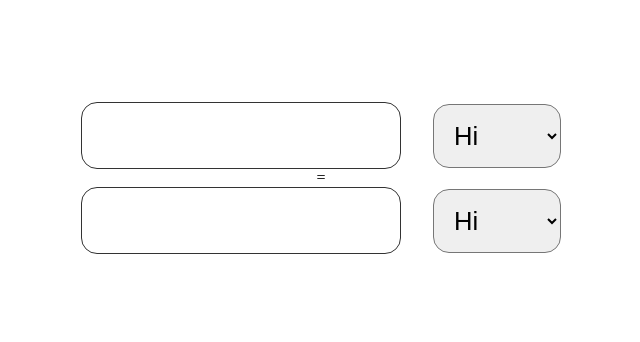
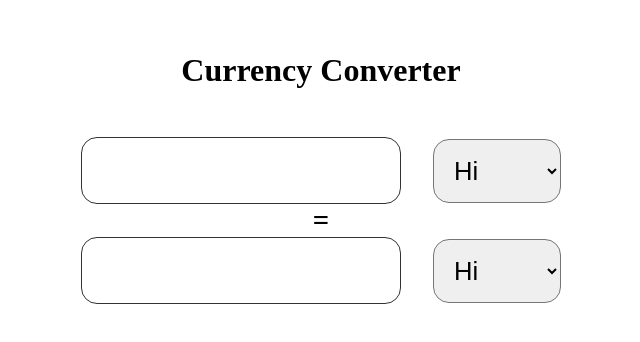
Before and after one commit to CharlesIvia/currency-converter, a React (Create React App) app: page / in a window 1280 px wide. Shown: the part 222-564 px from the top of the page, without its empty margins (319-959 px from the left). Built offline with nearby package versions, Linux system fonts and the light colour scheme.

Commit message:
Updated markup

```diff
--- a/src/App.js
+++ b/src/App.js
@@ -5,8 +5,9 @@ import CurrencyRow from "./components/CurrencyRow";
 function App() {
   return (
     <div className="App">
+      <h1>Currency Converter</h1>
       <CurrencyRow />
-      <div>=</div>
+      <div className="equal">=</div>
       <CurrencyRow />
     </div>
   );
```
